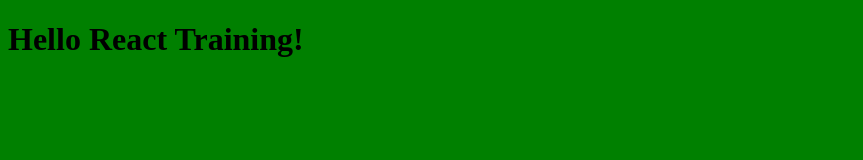
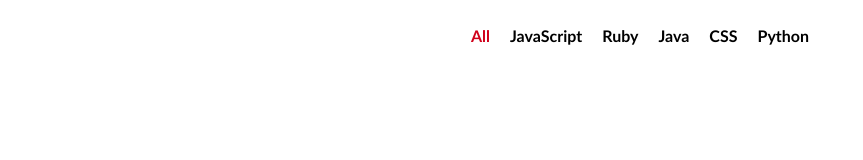
Before and after one commit to AMutaa/React_GithubBattle, a React app: page / in a window 1280 px wide. Shown: the whole page, without its empty margins (0-863 px from the left). Built offline with nearby package versions, Linux system fonts and the light colour scheme.

Commit message:
PopularNav

```diff
--- /dev/null
+++ b/app/components/App.js
@@ -0,0 +1,14 @@
+import React, { Component } from 'react';
+import Popular from './Popular';
+
+class App extends Component {
+  render() {
+    return (
+      <div className="container">
+        <Popular />
+      </div>
+    );
+  }
+}
+
+export default App;
--- /dev/null
+++ b/app/components/Popular.js
@@ -0,0 +1,39 @@
+import React, { Component } from 'react';
+
+class Popular extends Component {
+  constructor(props) {
+    super(props);
+    this.state = {
+      selectedLanguage: 'All' /* Default State */,
+    };
+
+    this.updateLanguage = this.updateLanguage.bind(this);
+  }
+
+  updateLanguage(lang) {
+    this.setState(() => ({
+      selectedLanguage: lang,
+    }));
+  }
+
+  render() {
+    const languages = ['All', 'JavaScript', 'Ruby', 'Java', 'CSS', 'Python'];
+    return (
+      <div>
+        <ul className="languages">
+          {languages.map(lang => (
+            <li
+              style={lang === this.state.selectedLanguage ? { color: '#d0021b' } : null}
+              onClick={this.updateLanguage.bind(null, lang)}
+              key={lang}
+            >
+              {lang}
+            </li>
+          ))}
+        </ul>
+      </div>
+    );
+  }
+}
+
+export default Popular;
--- a/app/index.css
+++ b/app/index.css
@@ -1,3 +1,29 @@
 body {
-  background: green;
+  font-family: 'Gill Sans', 'Gill Sans MT', Calibri, 'Trebuchet MS', sans-serif;
 }
+
+.container{
+ max-width:1200px;
+ margin: 0 auto;
+}
+
+ul{
+  padding: 0;
+}
+
+li{
+  list-style-type: none;
+}
+
+.languages{
+  display: flex;
+  justify-content:center;
+
+}
+
+.languages li {
+  margin: 10px;
+  font-weight: bold;
+  cursor: pointer;
+
+}
--- a/app/index.js
+++ b/app/index.js
@@ -1,15 +1,6 @@
-import React, { Component } from 'react';
+import React from 'react';
 import ReactDOM from 'react-dom';
 import './index.css';
-
-class App extends Component {
-  render() {
-    return (
-      <div>
-        <h1>Hello React Training!</h1>
-      </div>
-    );
-  }
-}
+import App from './components/App';
 
 ReactDOM.render(<App />, document.getElementById('root'));
--- a/package.json
+++ b/package.json
@@ -34,6 +34,7 @@
     "webpack-dev-server": "^3.1.4"
   },
   "dependencies": {
+    "prop-types": "^15.6.2",
     "react": "^16.4.1",
     "react-dom": "^16.4.1",
     "webpack-cli": "^3.1.0"
```
